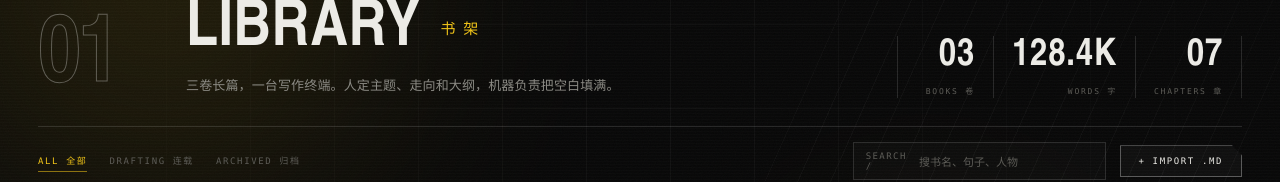
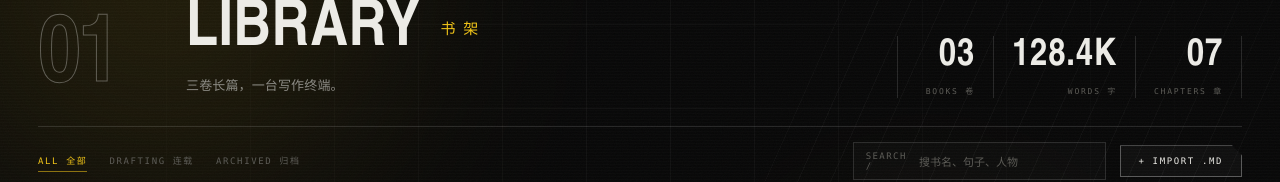
Before and after one commit to Insuelin/novelin, a website: page ui-lab/index.html in a window 1280 px wide. Shown: the part 142-324 px from the top of the page. Drawn offline with Linux system fonts and the light colour scheme.

Commit message:
chore: remove library hero tagline

```diff
--- a/ui-lab/index.html
+++ b/ui-lab/index.html
@@ -462,7 +462,7 @@
       <div class="hero-copy">
         <div class="eyebrow">/// ARCHIVE / 卷宗索引</div>
         <h1>LIBRARY<span>书架</span></h1>
-        <p>三卷长篇，一台写作终端。人定主题、走向和大纲，机器负责把空白填满。</p>
+        <p>三卷长篇，一台写作终端。</p>
       </div>
       <div class="hero-stats">
         <div class="stat"><b>03</b><span>BOOKS 卷</span></div>
```
Also changed, not shown: public/index.html (+0 -1 lines).
